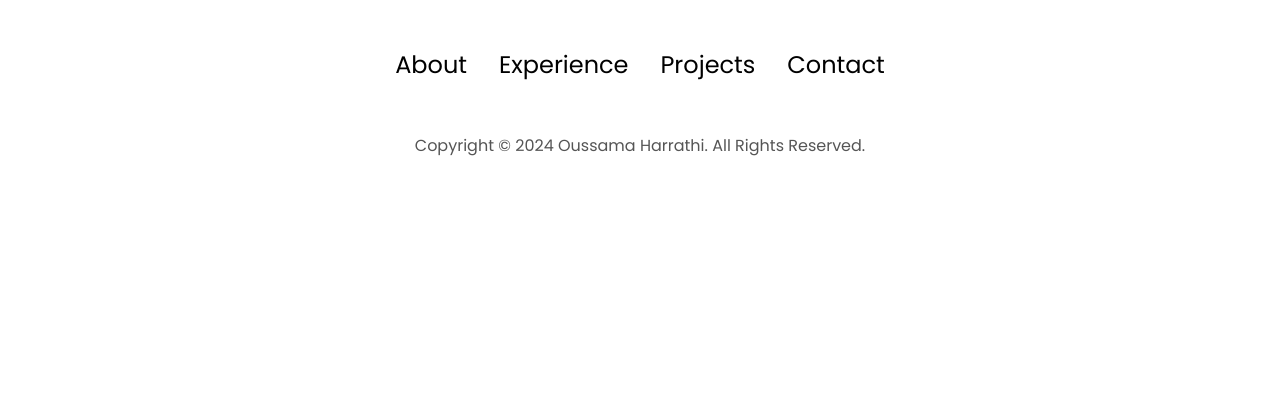
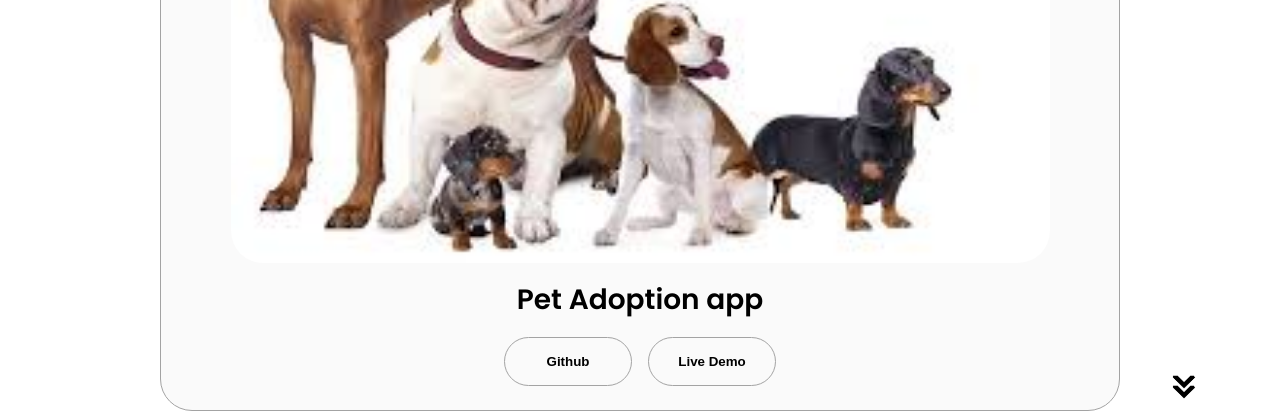
Before and after one commit to oussama-harrathi/Portfolio, a plain HTML site: page index.html in a window 1280 px wide. Shown: the part 3339-3752 px from the top of the page. Before the commit the page ends 3544 px from the top, so only its background shows below. Drawn offline with Linux system fonts and the light colour scheme.

Commit message:
add Demo

```diff
--- a/index.html
+++ b/index.html
@@ -307,6 +307,32 @@ I'm eager to embark on a fulfilling career in the tech industry.
             </div>
           </div>
 
+          <div class="details-container color-container">
+            <div class="article-container">
+              <img
+                src="./assets/download.jpg"
+                alt="Project 1"
+                class="project-img"
+              />
+            </div>
+            <h2 class="experience-sub-title project-title">Pet Adoption app</h2>
+
+            <div class="btn-container">
+              <button
+                class="btn btn-color-2 project-btn"
+                onclick="location.href='https://github.com/oussama-harrathi/php-adoption_app'"
+              >
+                Github
+              </button>
+              <button
+                class="btn btn-color-2 project-btn"
+                onclick="location.href='https://github.com/oussama-harrathi/php-adoption_app/blob/master/Adoption%20Web%20App%20-%20Welcome%20-%20Google%20Chrome%202023-06-10%2001-17-25%20(1).mp4'"
+              >
+                Live Demo
+              </button>
+            </div>
+          </div>
+
         </div>
       </div>
       <img
```
Also changed, not shown: assets/download.jpg (added).
